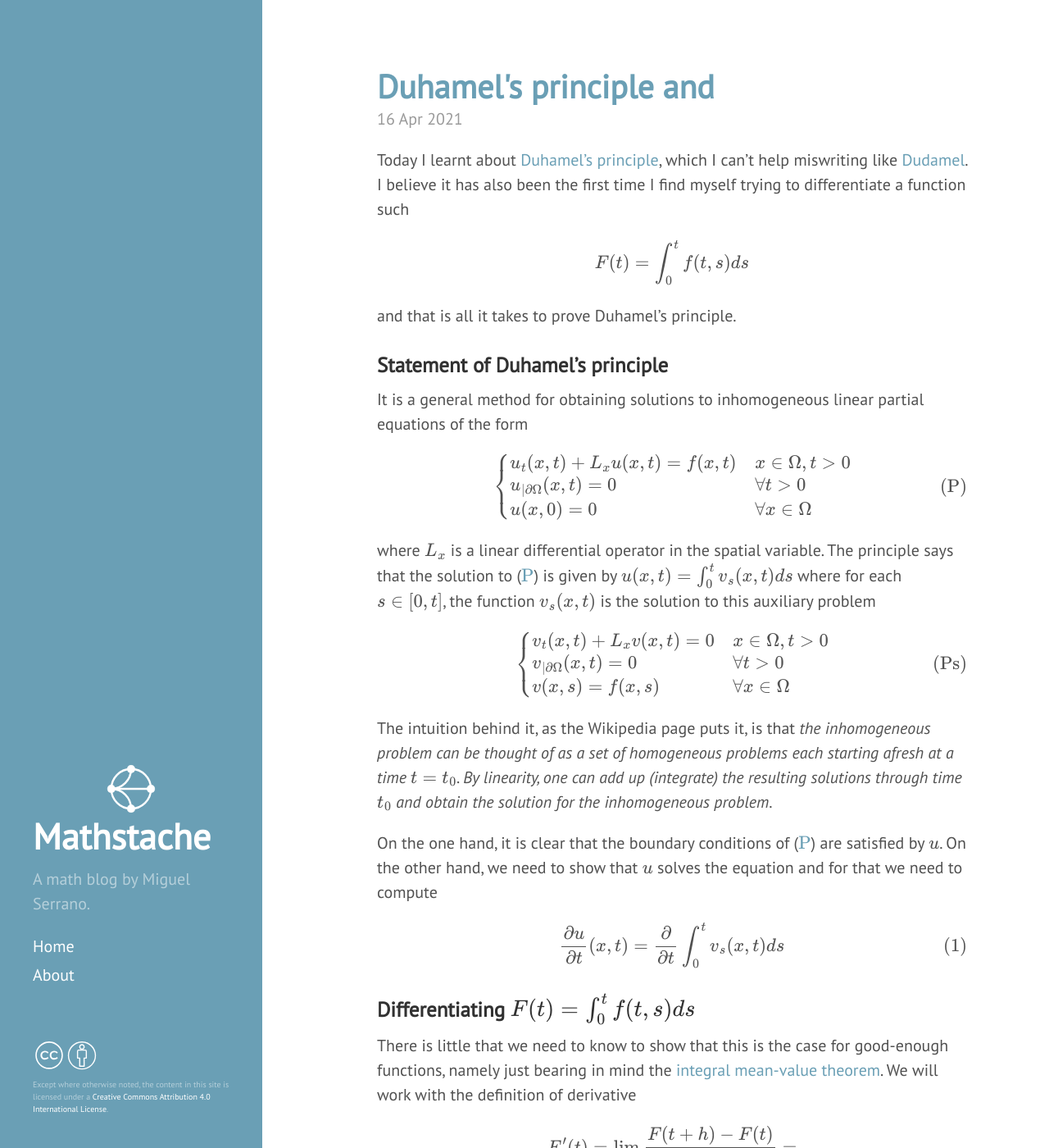
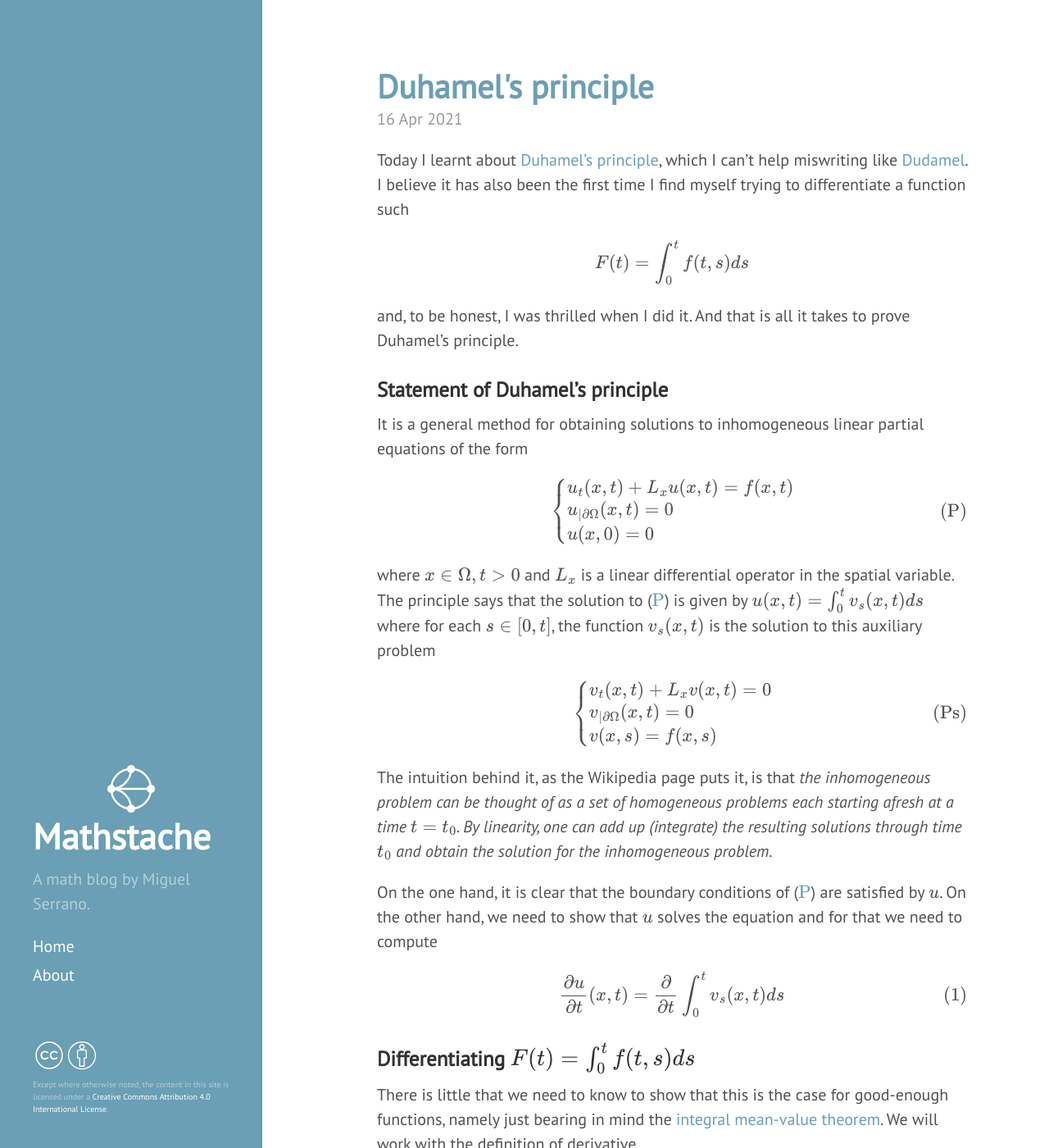
Before and after one commit to homomorfismo/blog, a Jekyll site: the page built from _posts/2021-04-16-Duhamels-principle.md, in a window 1280 px wide and 1400 px high. Shown: the whole window at 82% size. Built offline with Jekyll 4.4.1, drawn with Linux system fonts in a browser that asks for light colours; formulas are drawn with MathJax 3; a script that is not in the unit is left out; some of the changed text lies outside the part shown.

Commit message:
Update 2021-04-16-Duhamels-principle.md

```diff
--- a/_posts/2021-04-16-Duhamels-principle.md
+++ b/_posts/2021-04-16-Duhamels-principle.md
@@ -11,7 +11,7 @@
 $$
 
 
-and that is all it takes to prove Duhamel's principle.
+and, to be honest, I was thrilled when I did it. And that is all it takes to prove Duhamel's principle.
 
 ### Statement of Duhamel's principle
 
@@ -23,15 +23,15 @@
 \label{P}
 \tag{P}
 \begin{cases}
-u_t(x,t)+L_xu(x,t)=f(x,t)&x\in \Omega,t>0\\
-u_{|\partial \Omega}(x,t) = 0 &\forall t>0\\
-u(x,0) = 0 &\forall x\in \Omega
+u_t(x,t)+L_xu(x,t)=f(x,t)\\
+u_{|\partial \Omega}(x,t) = 0\\
+u(x,0) = 0
 \end{cases}
 $$
 
 
 
-where $L_x$ is a linear differential operator in the spatial variable. The principle says that the solution to ($\ref{P}$) is given by $u(x,t) = \int_0^tv_s(x,t)ds$ where for each $s \in [0,t]$, the function $v_s(x,t)$ is the solution to this auxiliary problem
+where $x\in\Omega, t>0$ and $L_x$ is a linear differential operator in the spatial variable. The principle says that the solution to ($\ref{P}$) is given by $u(x,t) = \int_0^tv_s(x,t)ds$ where for each $s \in [0,t]$, the function $v_s(x,t)$ is the solution to this auxiliary problem
 
 
 
@@ -39,9 +39,9 @@
 \label{Ps}
 \tag{Ps}
 \begin{cases}
-v_t(x,t)+L_xv(x,t)=0&x\in \Omega,t>0\\
-v_{|\partial \Omega}(x,t) = 0 &\forall t>0\\
-v(x,s) = f(x,s) &\forall x\in \Omega
+v_t(x,t)+L_xv(x,t)=0\\
+v_{|\partial \Omega}(x,t) = 0 \\
+v(x,s) = f(x,s)
 \end{cases}
 $$
 
@@ -76,7 +76,7 @@
 $$
 
 $$
-=\lim_{h\to0} \left( \int_0^{t}\frac{f(t+h,s)-f(t,s)}{h}ds + \frac{1}{h}\int_t^{t+h}f(t+h,s)ds  \right)
+=\lim_{h\to0} \left( \int_0^{t}\frac{f(t+h,s)-f(t,s)}{h}ds\\ + \frac{1}{h}\int_t^{t+h}f(t+h,s)ds  \right)
 $$
 
 
@@ -135,15 +139,16 @@
 \frac{\partial u}{\partial t}(x,t) = \int_0^t \frac{\partial }{\partial t}v_s(x,t)ds+v_t(x,t)
 $$
 
+and since $v_s$ is solution to ($\ref{Ps}$) then $\frac{\partial }{\partial t}v_s(x,t) = -L_xv_s(x,t)$ and $v_t(x,t) = f(x,t)$. If we assume that we can take the linear operator out of the integral, then $-L_x\int_0^t v_s(x,t)ds = -L_xu(x,t) $ and
 
-and since $v_s$ is solution to ($\ref{Ps}$) then $\frac{\partial }{\partial t}v_s(x,t) = -L_xv_s(x,t)$ and $v_t(x,t) = f(x,t)$. If we assume that we can take the linear operator out of the integral, then
 
 
 $$
 \label{eq4}
 \tag{4}
-u_t(x,t) = -L_x\int_0^t v_s(x,t)ds+f(x,t) = -L_xu(x,t)+f(x,t)
+u_t(x,t) =-L_xu(x,t)+f(x,t)
 $$
 
 
-so naturally $u_t(x,t)+L_xu(x,t)=$ $-L_xu(x,t)+f(x,t)+L_xu(x,t) =$ $f(x,t)$ and $u$ solves the equation.
+
+so naturally $u_t(x,t)+L_xu(x,t)=f(x,t)$ and $u$ solves the equation.
```
Also changed, not shown: other parts of _posts/2021-04-16-Duhamels-principle.md (+7 -3 lines).
